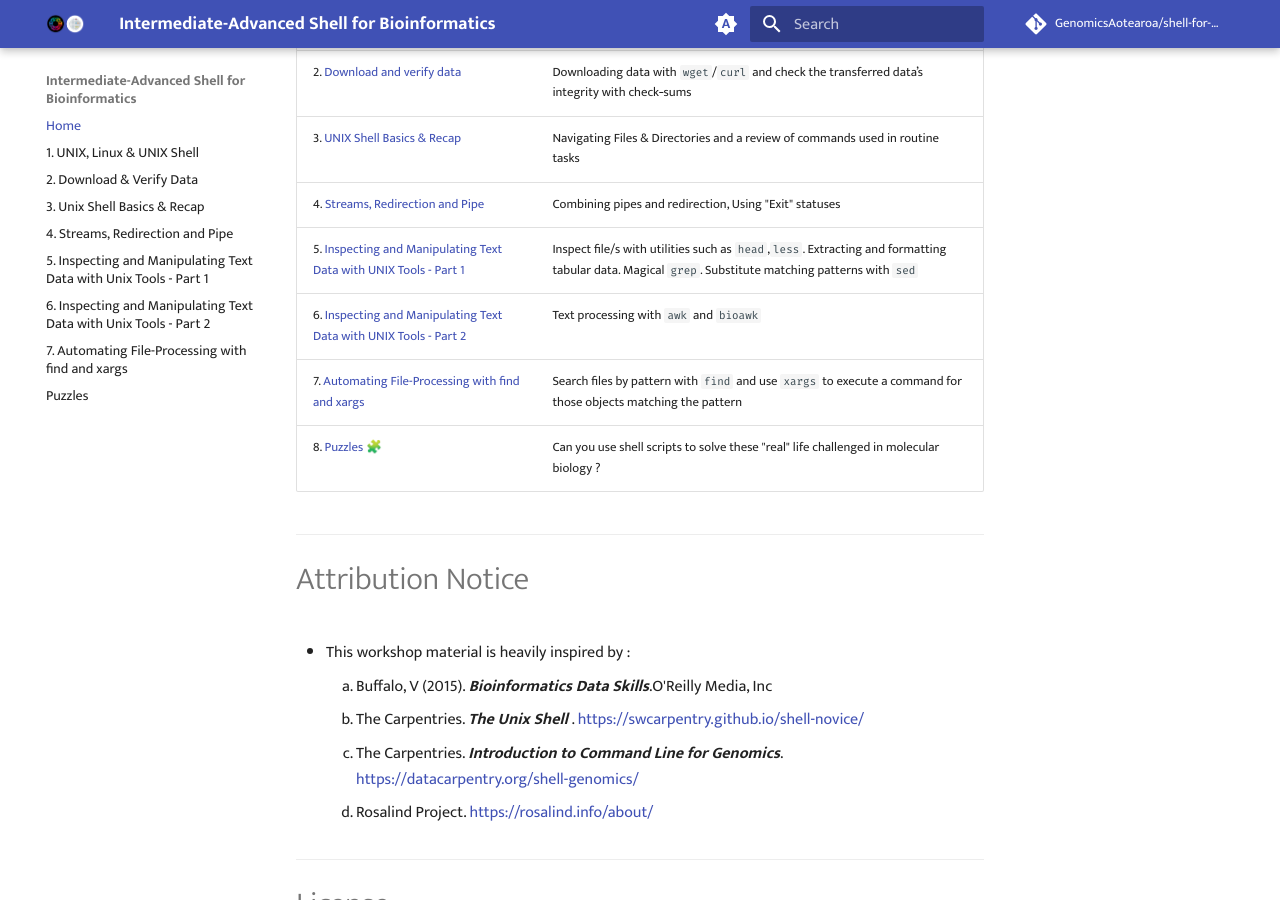
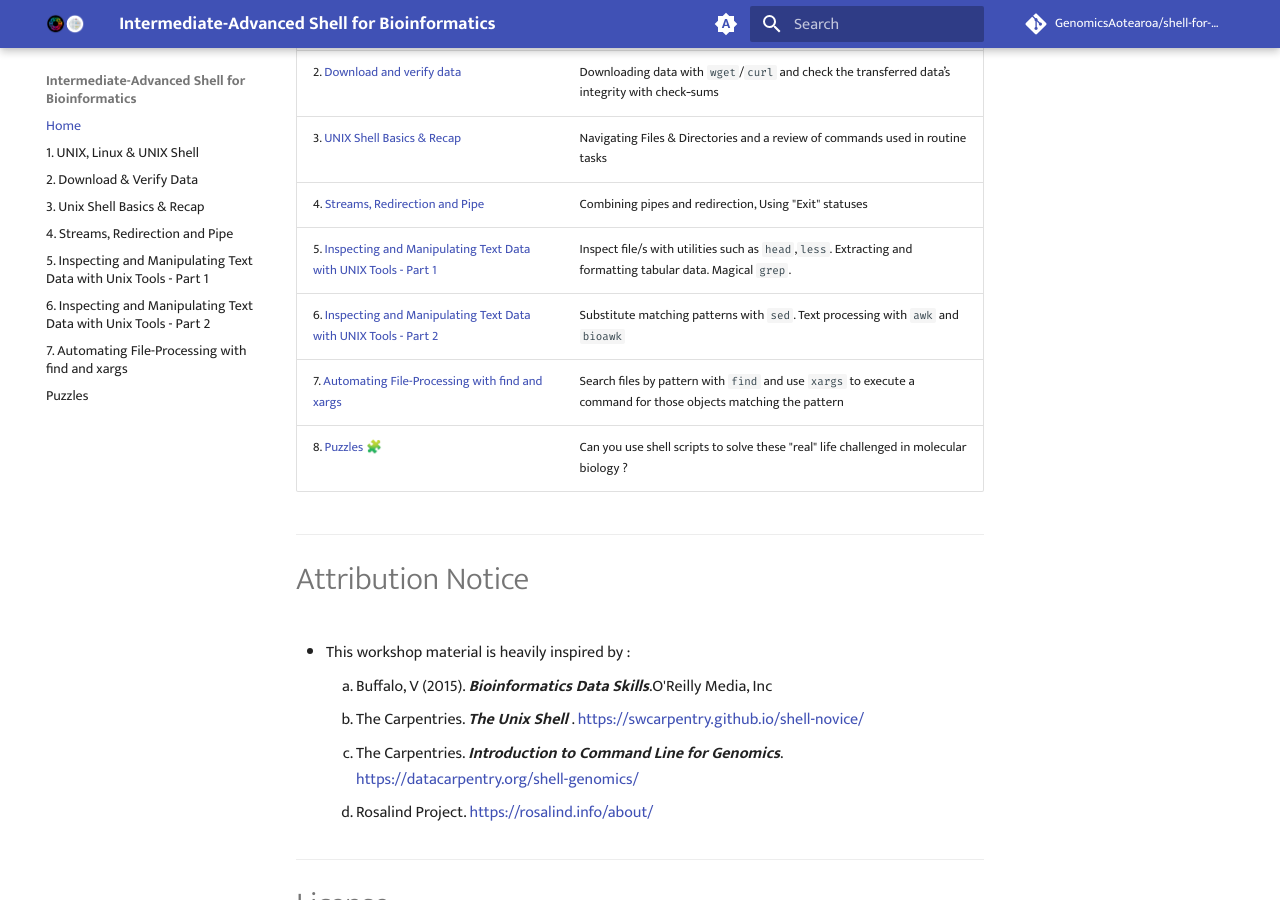
Before and after one commit to GenomicsAotearoa/shell-for-bioinformatics, an MkDocs documentation site: the page built from docs/index.md, in a window 1280 px wide and 900 px high, scrolled down 608 px. Built offline with MkDocs 1.6.1 and Material for MkDocs 9.7.7, drawn with Linux system fonts in a browser that asks for light colours; emoji names are drawn with the system emoji font; comment, search, counter and statistics services are not loaded; the version menu is left out.

```diff
--- a/docs/index.md
+++ b/docs/index.md
@@ -16,8 +16,8 @@
 |2. [Download and verify data](./1_download_data.md)| Downloading data with `wget`/`curl` and check the transferred data’s integrity with check‐sums|
 |3. [UNIX Shell Basics & Recap](./2_unixshellbasics.md)|Navigating Files & Directories and a review of  commands used in routine tasks|
 |4. [Streams, Redirection and Pipe](./3_streams_red_pipe.md)|Combining pipes and redirection, Using "Exit" statuses|
-|5. [Inspecting and Manipulating Text Data with UNIX Tools - Part 1](./4_inspectmanipluate.md)| Inspect file/s with utilities such as `head`,`less`. Extracting and formatting tabular data. Magical `grep`. Substitute matching patterns with `sed`|
-|6. [Inspecting and Manipulating Text Data with UNIX Tools - Part 2](./5_inspectmanipulate2.md)| Text processing with `awk` and `bioawk`|
+|5. [Inspecting and Manipulating Text Data with UNIX Tools - Part 1](./4_inspectmanipluate.md)| Inspect file/s with utilities such as `head`,`less`. Extracting and formatting tabular data. Magical `grep`. |
+|6. [Inspecting and Manipulating Text Data with UNIX Tools - Part 2](./5_inspectmanipulate2.md)|Substitute matching patterns with `sed`. Text processing with `awk` and `bioawk`|
 |7. [Automating File-Processing with find and xargs](./6_automate_fileprocessing_find_xargs.md)| Search files by pattern with `find` and use `xargs` to execute a command for those objects matching the pattern|
 |8. [Puzzles](./puzzles.md) 🧩 | Can you use shell scripts to solve these "real" life challenged in molecular biology ?|
 
```
